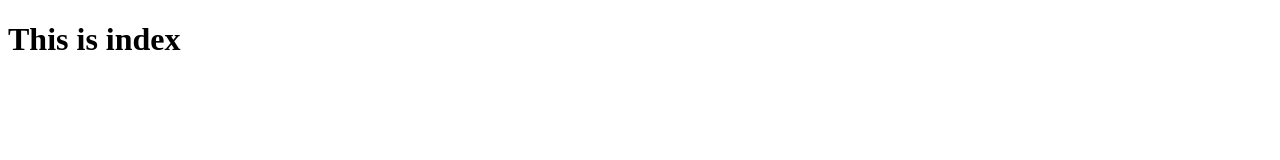
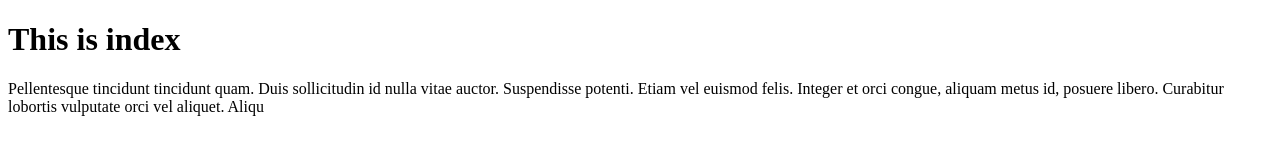
Before and after one commit to DracKov/demo1lab, a plain HTML site: page index.html in a window 1280 px wide. Drawn offline with Linux system fonts and the light colour scheme.

Commit message:
<p> added

```diff
--- a/index.html
+++ b/index.html
@@ -8,6 +8,9 @@
 </head>
 <body>
     <h1>This is index</h1>
+    <p>
+        Pellentesque tincidunt tincidunt quam. Duis sollicitudin id nulla vitae auctor. Suspendisse potenti. Etiam vel euismod felis. Integer et orci congue, aliquam metus id, posuere libero. Curabitur lobortis vulputate orci vel aliquet. Aliqu</p>
 
+    </p>
 </body>
 </html>
```
Also changed, not shown: contact.html (+2 -0 lines).
